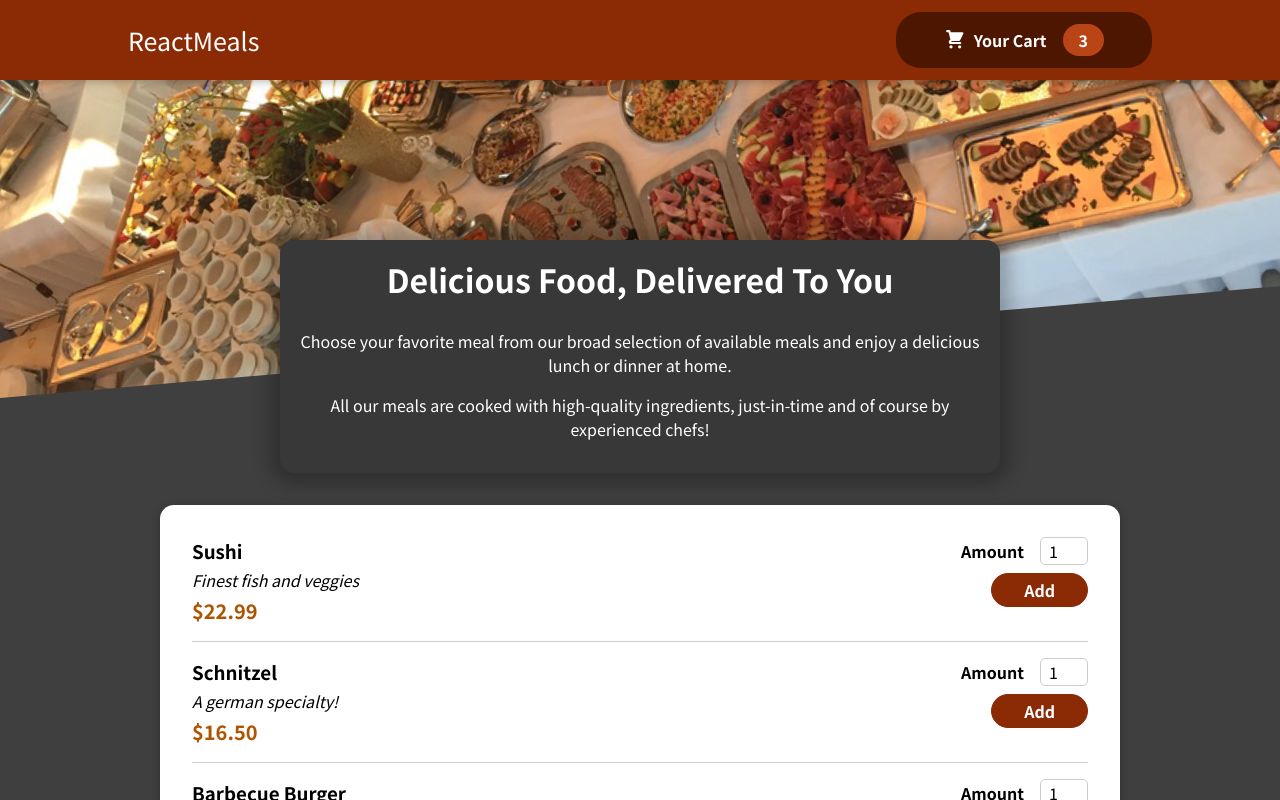
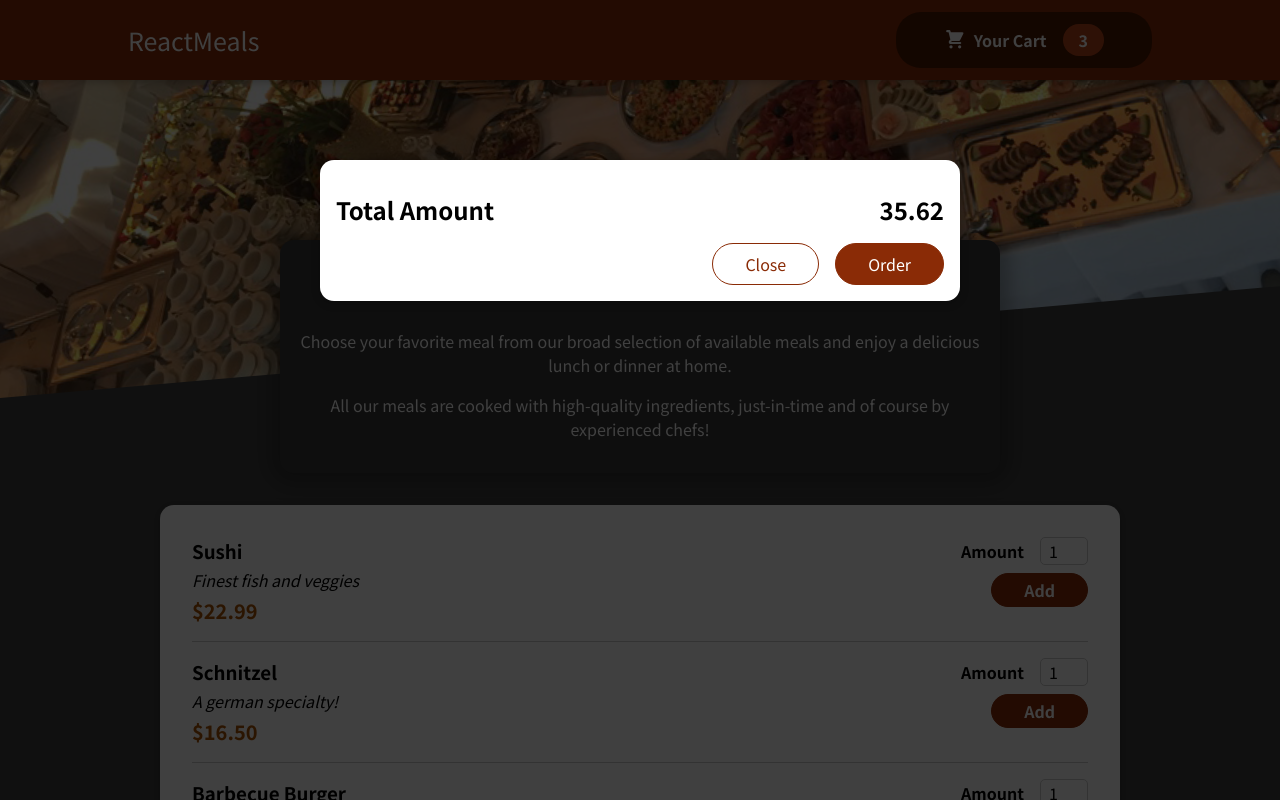
Before and after one commit to Tony-Ivanova/Delicioso, a React (Create React App) app: page / in a window 1280 px wide. Shown: the top 800 px of the page. Built offline with nearby package versions, Linux system fonts and the light colour scheme.

Commit message:
Adding overlay

```diff
--- a/public/index.html
+++ b/public/index.html
@@ -28,6 +28,7 @@
   </head>
   <body>
     <noscript>You need to enable JavaScript to run this app.</noscript>
+    <div id="overlays"></div>
     <div id="root"></div>
     <!--
       This HTML file is a template.
--- a/src/App.js
+++ b/src/App.js
@@ -1,4 +1,5 @@
 import { Fragment } from "react";
+import Cart from "./components/Cart/Cart";
 
 import Header from "./components/Layout/Header";
 import Meals from "./components/Meals/Meals";
@@ -6,6 +7,7 @@
 function App() {
   return (
     <Fragment>
+      <Cart />
       <Header />
       <main>
         <Meals />
--- /dev/null
+++ b/src/components/Cart/Cart.js
@@ -0,0 +1,34 @@
+import Modal from '../UI/Modal'
+
+import classes from './Cart.module.css'
+
+const Cart = props => {
+
+    const cartItems = <ul className={classes['cart-items']}>{[
+        {
+            id: 'c1',
+            name: 'Sushi',
+            amount: 2,
+            price: 12.99
+        }]
+        .map(item => {
+            <li>{item.name}</li>
+        })
+    }</ul>
+
+    return (
+        <Modal>
+            {cartItems}
+            <div className={classes.total}>
+                <span>Total Amount</span>
+                <span>35.62</span>
+            </div>
+            <div className={classes.actions}>
+                <button className={classes['button--alt']}>Close</button>
+                <button className={classes.button}>Order</button>
+            </div>
+        </Modal>
+    )
+}
+
+export default Cart;
--- /dev/null
+++ b/src/components/Cart/Cart.module.css
@@ -0,0 +1,46 @@
+.cart-items {
+    list-style: none;
+    margin: 0;
+    padding: 0;
+    max-height: 20rem;
+    overflow: auto;
+  }
+
+  .total {
+    display: flex;
+    justify-content: space-between;
+    align-items: center;
+    font-weight: bold;
+    font-size: 1.5rem;
+    margin: 1rem 0;
+  }
+
+  .actions {
+    text-align: right;
+  }
+
+  .actions button {
+    font: inherit;
+    cursor: pointer;
+    background-color: transparent;
+    border: 1px solid #8a2b06;
+    padding: 0.5rem 2rem;
+    border-radius: 25px;
+    margin-left: 1rem;
+  }
+
+  .actions button:hover,
+  .actions button:active {
+    background-color: #5a1a01;
+    border-color: #5a1a01;
+    color: white;
+  }
+
+  .actions .button--alt {
+    color: #8a2b06;
+  }
+
+  .actions .button {
+    background-color: #8a2b06;
+    color: white;
+  }
--- /dev/null
+++ b/src/components/UI/Modal.js
@@ -0,0 +1,33 @@
+import { Fragment } from 'react';
+import ReactDOM from 'react-dom';
+
+import classes from './Modal.module.css'
+
+const Backdrop = props => {
+    return (
+        <div className={classes.backdrop}>
+
+        </div>
+    )
+}
+
+const ModalOverlay = props => {
+    return (
+        <div className={classes.modal}>
+            <div className={classes.content}>{props.children}</div>
+        </div>
+    )
+}
+
+const portalElement = document.getElementById('overlays');
+
+const Modal = props => {
+    return(
+        <Fragment>
+            {ReactDOM.createPortal(<Backdrop/>, portalElement)}
+            {ReactDOM.createPortal(<ModalOverlay>{props.children}</ModalOverlay>, portalElement)}
+        </Fragment>
+    )
+}
+
+export default Modal
--- /dev/null
+++ b/src/components/UI/Modal.module.css
@@ -0,0 +1,40 @@
+.backdrop {
+    position: fixed;
+    top: 0;
+    left: 0;
+    width: 100%;
+    height: 100vh;
+    z-index: 20;
+    background-color: rgba(0, 0, 0, 0.75);
+  }
+
+  .modal {
+    position: fixed;
+    top: 20vh;
+    left: 5%;
+    width: 90%;
+    background-color: white;
+    padding: 1rem;
+    border-radius: 14px;
+    box-shadow: 0 2px 8px rgba(0, 0, 0, 0.25);
+    z-index: 30;
+    animation: slide-down 300ms ease-out forwards;
+  }
+
+  @media (min-width: 768px) {
+    .modal {
+      width: 40rem;
+      left: calc(50% - 20rem);
+    }
+  }
+
+  @keyframes slide-down {
+    from {
+      opacity: 0;
+      transform: translateY(-3rem);
+    }
+    to {
+      opacity: 1;
+      transform: translateY(0);
+    }
+  }
```
Also changed, not shown: 1 other file (tests, documents, lock files or other folders).
